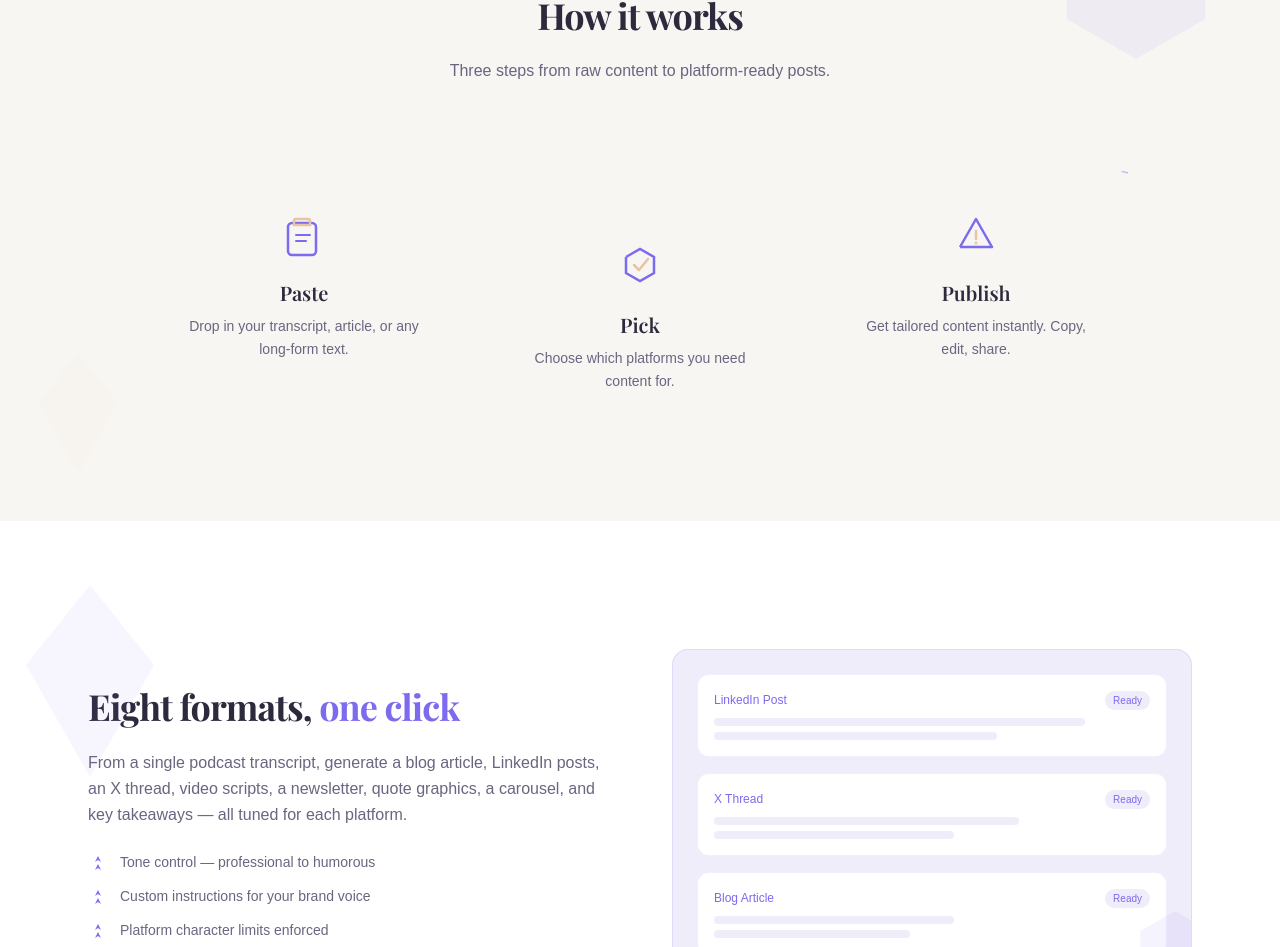
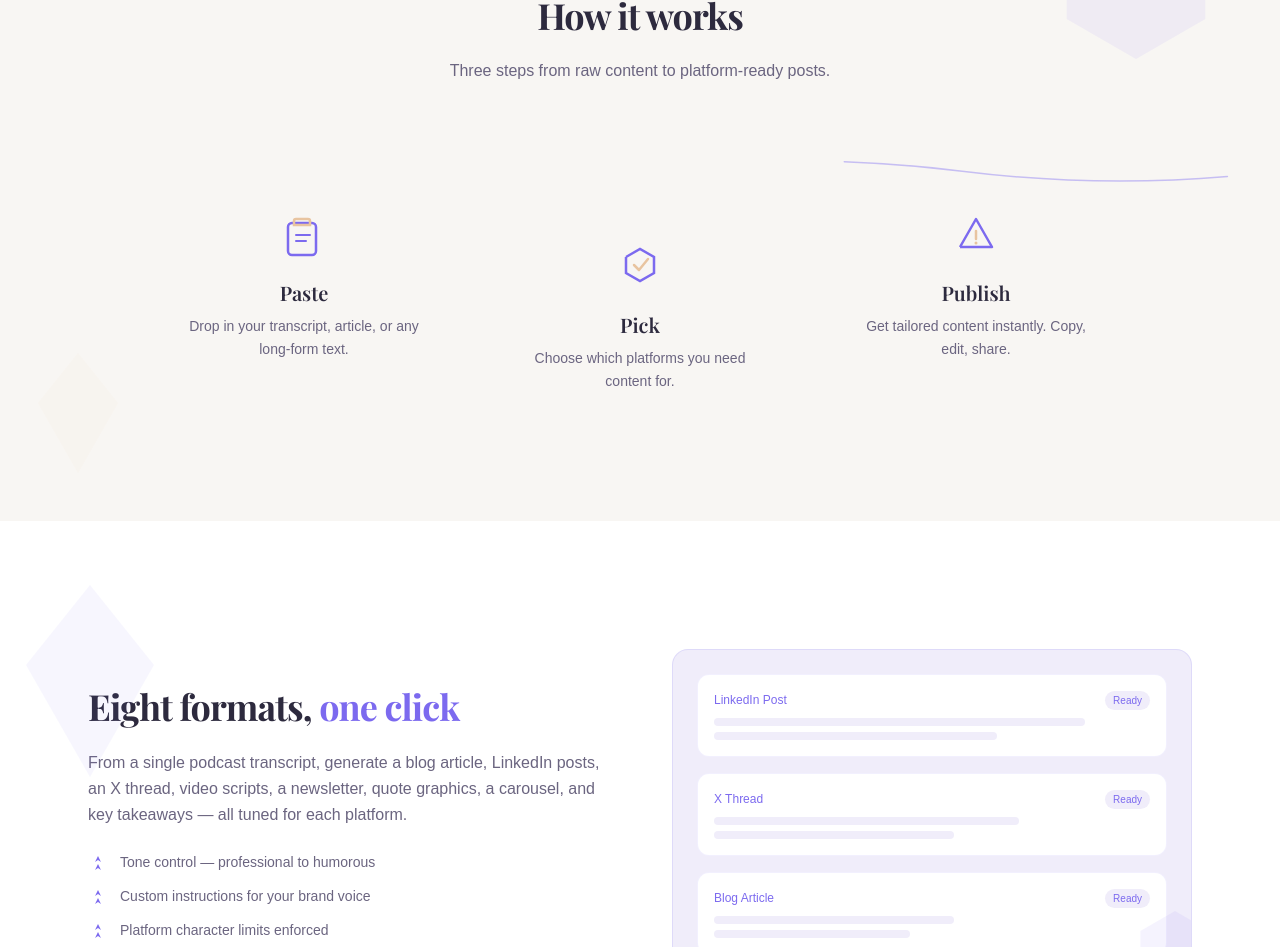
Before and after one commit to Odd-Shoes-Dev/content-repurposer, a Next.js app in the folder frontend/: page / in a window 1280 px wide. Shown: the part 852-1799 px from the top of the page. Built offline with nearby package versions, Linux system fonts and the light colour scheme; no server answers; a web font is replaced by a local one.

Commit message:
fix: increased width covered by the animated line

```diff
--- a/frontend/src/app/page.tsx
+++ b/frontend/src/app/page.tsx
@@ -89,19 +89,21 @@ function FloatingShapes() {
 function DrawLineSVG() {
   return (
     <svg
-      viewBox="0 0 800 60"
-      className="w-full h-12 hidden md:block"
+      viewBox="0 0 1600 60"
+      preserveAspectRatio="none"
+      className="w-screen h-12 hidden md:block"
       fill="none"
+      style={{ display: 'block' }}
     >
       <motion.path
-        d="M-400 30 Q-300 5 -200 30 Q-100 55 0 30 Q100 5 200 30 Q300 55 400 30 Q500 5 600 30 Q700 55 800 30 Q900 5 1000 30 Q1100 55 1200 30"
+        d="M-800 30 Q-600 5 -400 30 Q-200 55 0 30 Q200 5 400 30 Q600 55 800 30 Q1000 5 1200 30 Q1400 55 1600 30 Q1800 5 2000 30 Q2200 55 2400 30"
         stroke="#7C6AEF"
         strokeWidth="2"
         strokeLinecap="round"
-        strokeDasharray="180 1600"
+        strokeDasharray="480 2400"
         opacity="0.4"
-        animate={{ strokeDashoffset: [0, -1600] }}
-        transition={{ duration: 7, repeat: Infinity, ease: 'linear' }}
+        animate={{ strokeDashoffset: [0, -2400] }}
+        transition={{ duration: 8, repeat: Infinity, ease: 'linear' }}
       />
     </svg>
   );
@@ -271,10 +273,18 @@ export default function LandingPage() {
           <motion.p variants={fadeInUp} className="text-center mb-16 max-w-lg mx-auto" style={{ color: '#6B6580' }}>
             Three steps from raw content to platform-ready posts.
           </motion.p>
+        </motion.div>
 
-          <DrawLineSVG />
+        <DrawLineSVG />
 
-          <div className="grid md:grid-cols-3 gap-12 md:gap-8 mt-4">
+        <motion.div
+          className="max-w-5xl mx-auto px-6 mt-4"
+          initial="hidden"
+          whileInView="visible"
+          viewport={{ once: true, margin: '-100px' }}
+          variants={stagger}
+        >
+          <div className="grid md:grid-cols-3 gap-12 md:gap-8">
             {[
               { icon: <PasteIcon />, title: 'Paste', desc: 'Drop in your transcript, article, or any long-form text.', offset: 'md:mt-0' },
               { icon: <SelectIcon />, title: 'Pick', desc: 'Choose which platforms you need content for.', offset: 'md:mt-8' },
```
